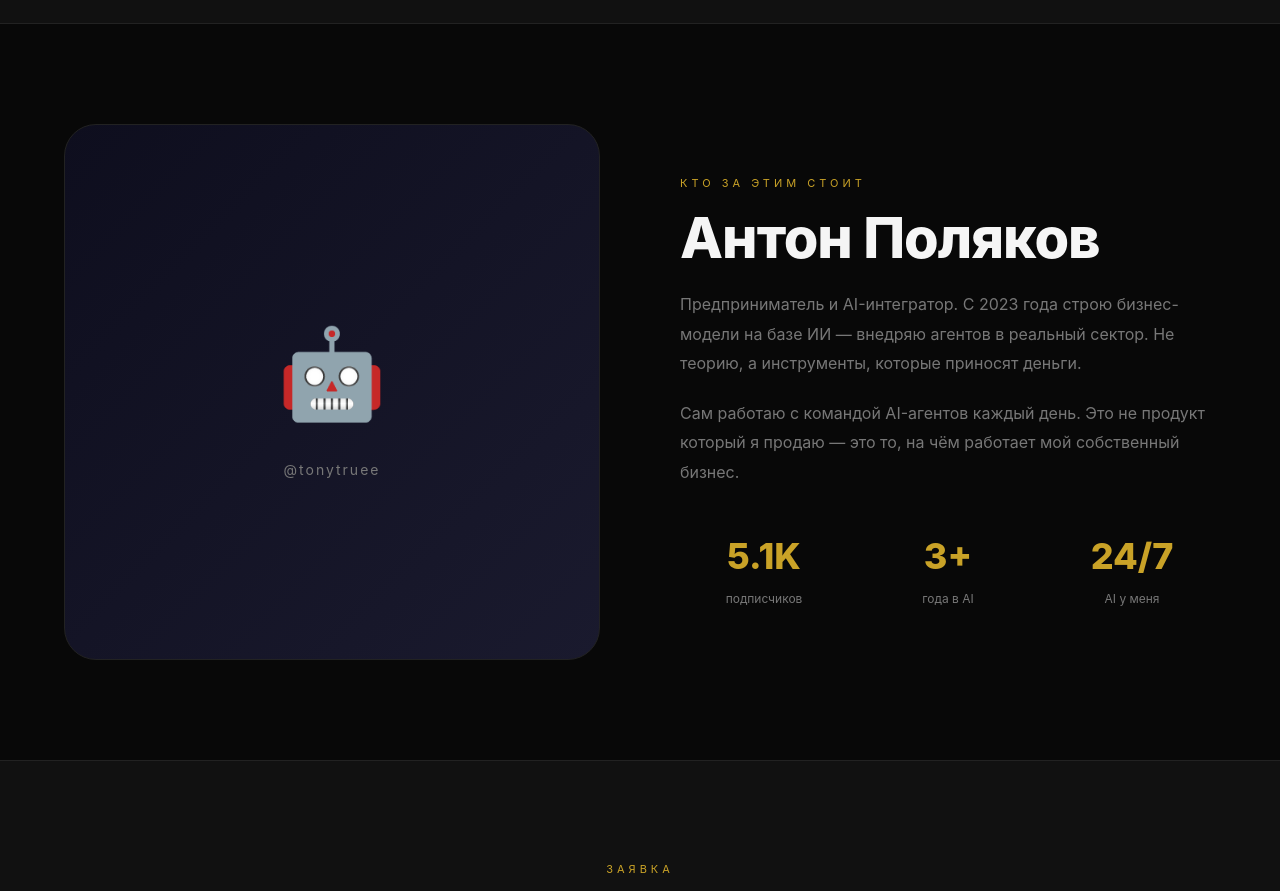
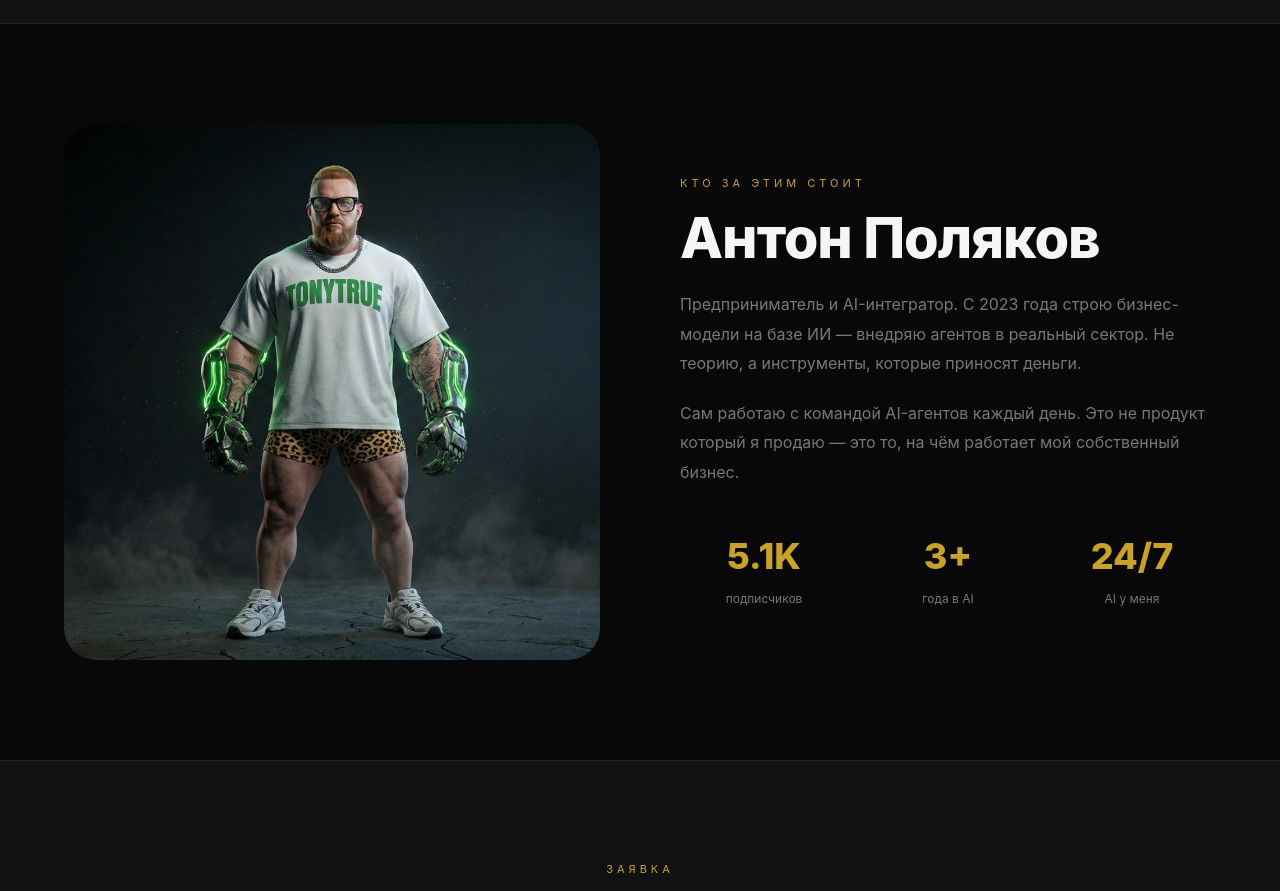
Before and after one commit to tonytrue92-beep/true-ai-agency, a plain HTML site: page index.html in a window 1280 px wide. Shown: the part 7080-7971 px from the top of the page. Drawn offline with Linux system fonts and the light colour scheme.

Commit message:
feat: add Anton photo to about section

```diff
--- a/index.html
+++ b/index.html
@@ -269,13 +269,10 @@
     }
     .about-photo {
       border-radius: 32px;
-      background: linear-gradient(135deg, #0e0e1e, #1a1a2e);
-      border: 1px solid var(--border);
-      aspect-ratio: 1; display: flex; flex-direction: column;
-      align-items: center; justify-content: center; gap: 16px;
+      overflow: hidden;
+      aspect-ratio: 1;
     }
-    .about-photo .big-emoji { font-size: 88px; }
-    .about-photo .handle { color: var(--muted); font-size: 14px; letter-spacing: 2px; }
+    .about-photo img { width: 100%; height: 100%; object-fit: cover; object-position: top; display: block; }
     .about-text h2 { margin-bottom: 20px; }
     .about-text p { color: var(--muted); font-size: 16px; line-height: 1.85; margin-bottom: 20px; }
     .stats { display: grid; grid-template-columns: repeat(3,1fr); gap: 16px; margin-top: 40px; }
@@ -582,8 +579,7 @@
 <section>
   <div class="about-grid">
     <div class="about-photo">
-      <div class="big-emoji">🤖</div>
-      <div class="handle">@tonytruee</div>
+      <img src="photo.jpg" alt="Антон Поляков" />
     </div>
     <div class="about-text">
       <div class="eyebrow">Кто за этим стоит</div>
```
Also changed, not shown: photo.jpg (added).
